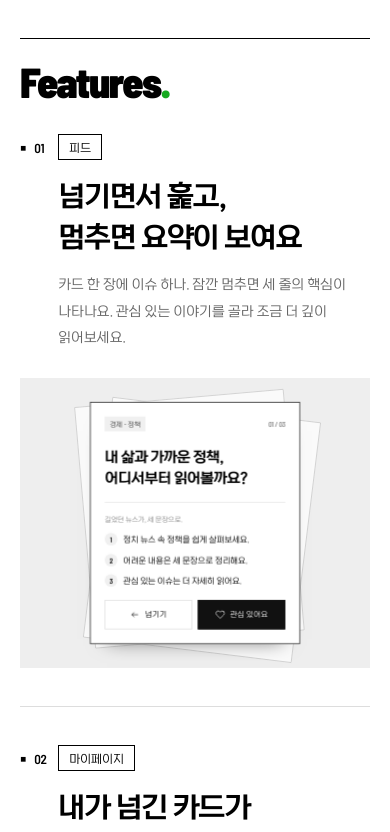
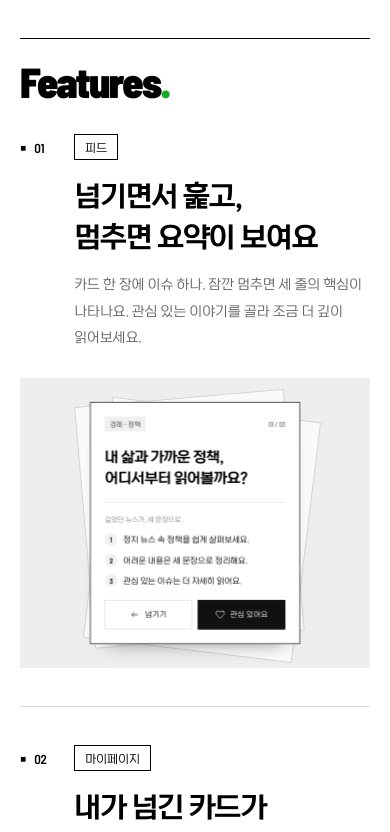
Before and after one commit to newtine-wanted/newtine-landing, a React (Vite) app: page / in a window 390 px wide. Shown: the part 1360-2192 px from the top of the page. Built offline with nearby package versions, Linux system fonts and the light colour scheme; a web font is replaced by a local one.

Commit message:
fix(mobile): 환경 아이콘 표시와 기능 태그 간격 개선

```diff
--- a/src/components/Experience.css
+++ b/src/components/Experience.css
@@ -149,7 +149,7 @@ main > section:not(#hero) { scroll-margin-top: 16px; }
 .onboarding-view > p { font-size:10px; color:#888; margin:9px 0 18px; }
 .app-topic-grid { display:grid; grid-template-columns:1fr 1fr; gap:8px; }
 .app-topic-grid button { display:flex; align-items:center; gap:7px; text-align:left; min-height:52px; padding:8px; border:1px solid #ddd; font-size:11px; transition:background .35s,border-color .35s; }
-.app-topic-grid button > span { font:20px var(--english); width:20px; color:#888; }
+.app-topic-grid button > span { display:grid; place-items:center; flex-shrink:0; font:20px var(--english); width:20px; color:#888; }
 .app-topic-grid button small { margin-left:auto; color:#aaa; }
 .app-topic-grid button.selected { border-color:#111; background:#f1f1f1; }
 .app-topic-grid button.selected small { color:var(--green); }
@@ -278,7 +278,7 @@ footer .footer-top a:hover { opacity:.6; }
   .tour-display-footer { flex-direction:column; align-items:flex-start; gap:4px; }
 }
 @media (max-width:760px) {
-  .feature-intro { grid-template-columns:28px minmax(0,1fr); gap:10px; }
+  .feature-intro { grid-template-columns:36px minmax(0,1fr); gap:18px; }
   .section { padding-bottom:68px; }
   .why-grid .big-number { font-size:32px; margin:0; }
   .section-heading { padding-top:22px; margin-bottom:32px; }
--- a/src/components/HowItWorks.tsx
+++ b/src/components/HowItWorks.tsx
@@ -84,7 +84,7 @@ export function HowItWorks() {
             <div className="device-status" aria-hidden="true"><b>9:41</b><span>▥ ▰</span></div>
             <div className="mock-app-header"><img src="/assets/logo.svg" alt="newtine" width="83" height="25"/><span><ProductIcon name="user"/> 마이</span></div>
             <div className="app-view" key={preview.index} onPointerDownCapture={() => setInteracting(true)} onKeyDownCapture={() => setInteracting(true)}>
-              {preview.index === 0 && <div className="onboarding-view"><span className="app-eyebrow">나의 관심 찾기 <b>1 / 4</b></span><div className="app-progress"><i/></div><h4>어떤 이야기에<br/>눈길이 가나요?</h4><p>궁금한 정책 영역을 골라주세요.</p><div className="app-topic-grid">{["경제", "교육", "주거", "환경", "노동", "외교"].map((topic, i) => <button key={topic} data-demo-active={demoAction === topic} className={topics.includes(topic) ? "selected" : ""} aria-pressed={topics.includes(topic)} onClick={() => { setTopics(topics.includes(topic) ? topics.filter((t) => t !== topic) : [...topics, topic]); }}><span aria-hidden="true">{["▥", "Aa", "⌂", "✳", "▦", "◎"][i]}</span>{topic}<small>{topics.includes(topic) ? "✓" : "+"}</small></button>)}</div><span className="app-helper">관심 주제는 나중에 바꿀 수 있어요.</span><button data-demo-active={demoAction === "next"} className="app-primary" onClick={() => preview.select(1)}>다음</button></div>}
+              {preview.index === 0 && <div className="onboarding-view"><span className="app-eyebrow">나의 관심 찾기 <b>1 / 4</b></span><div className="app-progress"><i/></div><h4>어떤 이야기에<br/>눈길이 가나요?</h4><p>궁금한 정책 영역을 골라주세요.</p><div className="app-topic-grid">{["경제", "교육", "주거", "환경", "노동", "외교"].map((topic, i) => <button key={topic} data-demo-active={demoAction === topic} className={topics.includes(topic) ? "selected" : ""} aria-pressed={topics.includes(topic)} onClick={() => { setTopics(topics.includes(topic) ? topics.filter((t) => t !== topic) : [...topics, topic]); }}><span aria-hidden="true">{topic === "환경" ? <svg width="20" height="20" viewBox="0 0 24 24" fill="none" stroke="currentColor" strokeWidth="1.8" strokeLinecap="round"><path d="M12 3v18M3 12h18M5.6 5.6l12.8 12.8M5.6 18.4L18.4 5.6"/></svg> : ["▥", "Aa", "⌂", "", "▦", "◎"][i]}</span>{topic}<small>{topics.includes(topic) ? "✓" : "+"}</small></button>)}</div><span className="app-helper">관심 주제는 나중에 바꿀 수 있어요.</span><button data-demo-active={demoAction === "next"} className="app-primary" onClick={() => preview.select(1)}>다음</button></div>}
               {preview.index === 1 && <div className="feed-view"><div key={displayedFeed} className={`app-feed-card${feedExiting ? ` swipe-out-${feedDirection}` : ""}`} aria-busy={feedExiting}><div className="app-card-meta"><span>{card.tags.join(" · ")}</span><small>기사 3건 묶음</small></div><h4>{card.title}</h4><div className="app-summary-label">3줄 요약</div><div className="live-summary">{card.summary.map((line, i) => <p key={line} style={{ animationDelay: `${350 + i * 180}ms` }}><b>{i + 1}</b><span>{line}</span></p>)}</div></div><div className="app-feed-actions"><button data-demo-active={demoAction === "skip"} disabled={feedExiting} onClick={() => swipeFeed("left")}>× 넘기기</button><button data-demo-active={demoAction === "like"} disabled={feedExiting} aria-pressed={liked} onClick={() => swipeFeed("right")} className={liked ? "is-liked" : ""}>♥ {liked ? "관심 표시됨" : "관심 있어요"}</button></div><span className="app-gesture">한 장씩, 나의 속도로 읽어요</span></div>}
               {preview.index === 2 && <div className="detail-view"><div className="detail-background"><span>오늘의 이슈</span><h4>살고 싶은 동네,<br/>알아두고 싶은 이야기.</h4></div><div className="app-detail-sheet"><div className="sheet-handle"/><span className="app-eyebrow">이슈 자세히</span><h4>요약 너머의<br/>이야기를 만나요.</h4><div className="detail-block"><b>핵심 요약</b><p>주거 정책의 주요 내용을 읽고, 나에게 적용되는 조건을 살펴봐요.</p></div><div className="detail-block"><b>이슈의 배경</b><p>누구를 위한 변화인지, 서로 다른 관점에서는 어떻게 바라보는지 확인해요.</p></div><button data-demo-active={demoAction === "source"} className="mock-source-toggle" aria-expanded={sourceOpen} onClick={() => { setSourceOpen(!sourceOpen); }}>원문과 출처 <span>{sourceOpen ? "−" : "+"}</span></button><div className={`mock-source-content${sourceOpen ? " open" : ""}`}><p>실제 서비스에서는 언론사별 원문을 확인할 수 있어요.</p></div></div></div>}
               {preview.index === 3 && <div className="app-report"><span className="app-eyebrow">나의 진단보고서</span><h4>관심이 쌓여,<br/>나의 지도가 됐어요.</h4><div className="app-report-overview"><span>최근 7일 관심</span><b>12<small>건</small></b><span className="app-report-spark" aria-hidden="true">✳</span></div><div className="week-switch"><button data-demo-active={demoAction === "current"} aria-pressed={!previousWeek} onClick={() => { setPreviousWeek(false); }}>이번 주</button><button data-demo-active={demoAction === "previous"} aria-pressed={previousWeek} onClick={() => { setPreviousWeek(true); }}>지난주</button></div><ReportBars alternate={previousWeek}/><p className="app-report-note">경제·산업 이야기에 가장 많이 반응했어요.</p></div>}
```
